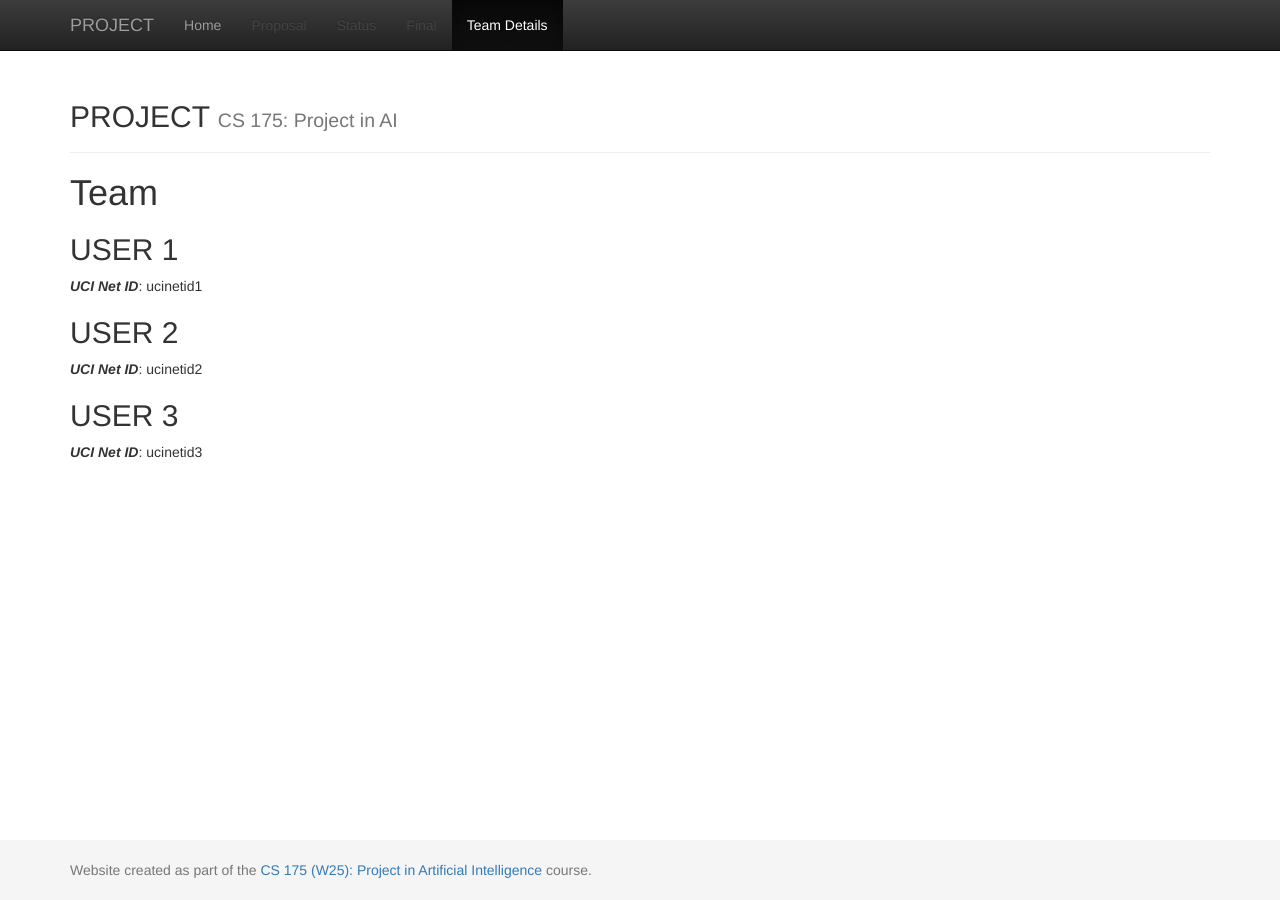
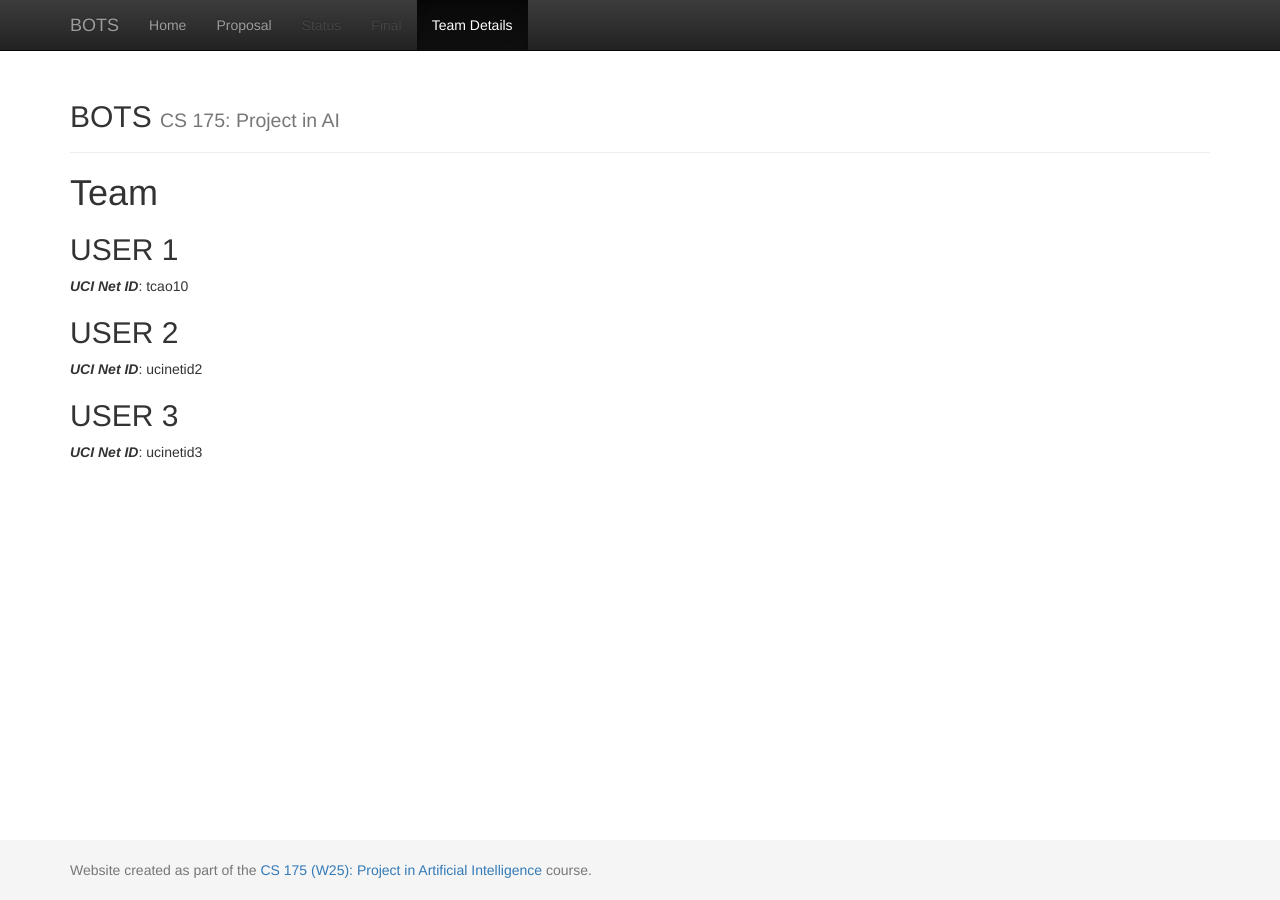
Before and after one commit to simonxcao/bots, a Jekyll site: the page built from docs/team.md, in a window 1280 px wide. Built offline with Jekyll 4.4.1, drawn with Linux system fonts in a browser that asks for light colours.

Commit message:
more setup

```diff
--- a/docs/_config.yml
+++ b/docs/_config.yml
@@ -1,7 +1,7 @@
 ###########
 # site.title
 
-title:    'PROJECT'
+title:    'BOTS'
 subtitle: 'CS 175: Project in AI'
 
 
--- a/docs/team.md
+++ b/docs/team.md
@@ -7,7 +7,7 @@ title:  Team
 
 
 ## USER 1
-***UCI Net ID***: ucinetid1
+***UCI Net ID***: tcao10
 
 ## USER 2
 ***UCI Net ID***: ucinetid2
```
Also changed, not shown: docs/proposal.md (added, +12 -0 lines).
